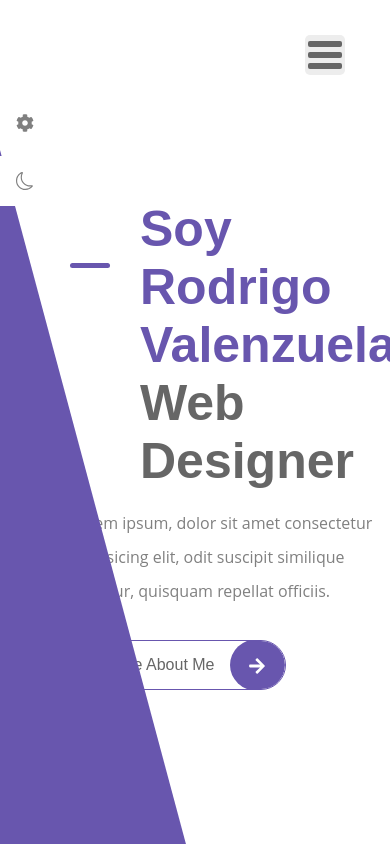
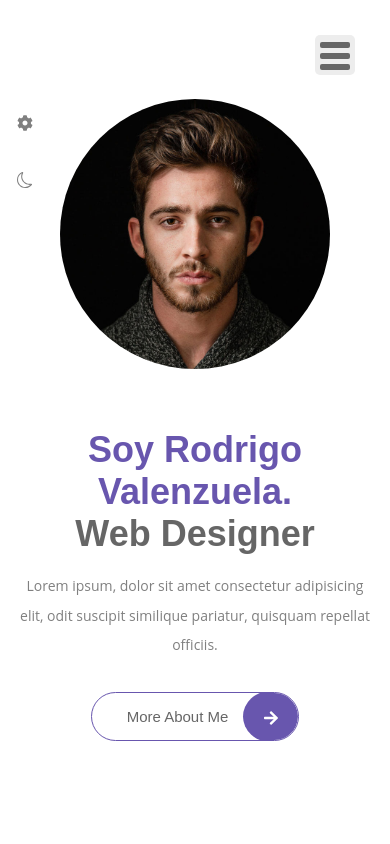
Before and after one commit to RodryVz/PortafolioReact, a React (Vite) app: page / in a window 390 px wide. Built offline with nearby package versions, Linux system fonts and the light colour scheme; a web font is replaced by a local one.

Commit message:
comienzo de @media

```diff
--- a/src/App.css
+++ b/src/App.css
@@ -37,10 +37,28 @@
     --title-color: hsl(0, 0%, 100%);
     --text-color: hsl(0, 0%, 46%);
     --body-color: hsl(0, 0%, 4%);
-    --container-color: hsl(0, 1%, 17%);
+    --container-color: hsl(0, 0%, 5%);
     --border-color: hsl(0, 0%, 15%);
 }
+/*================Responsive tipografia=======================*/
 
+@media screen  and (max-width: 1200px){
+    :root {
+        --big-font-size: 36px;
+        --h1-font-size: 32px;
+        --h2-font-size: 24px;
+        --h3-font-size: 20px;
+        --large-font-size: 16px;
+        --normal-font-size: 15px;
+        --small-font-size: 14px;
+        --smaller-font-size: 13px;
+        --tiny-font-size: 11px;
+    }
+}
+
+
+
+/*================Base=======================*/
 *{
     margin: 0;
     padding: 0;
--- a/src/App.tsx
+++ b/src/App.tsx
@@ -5,7 +5,8 @@
 import Home from "./page/home/Home"
 import About from "./page/about/About"
 import Portfolio from "./page/portfolio/Portfolio"
-import Contact from "./page/contact/Contact"
+import Contact from "./page/contact/Contact";
+import "./index.css"
 
 
 
--- a/src/components/navbar.css
+++ b/src/components/navbar.css
@@ -10,6 +10,7 @@
     width: 100%;
     padding: 30px 30px;
     transition: all 0.5s cubic-bezier(0.77, 0.2, 0.05, 1);
+    z-index: 100;
 }
 
 .show-menu{
@@ -48,17 +49,18 @@
 .nav__toggle {
     position: fixed;
     top: 35px;
-    right: 45px;
+    right: 35px;
     width: 40px;
     height: 40px;
     border-radius: 5px;
     background-color: var(--container-color);
-    padding: 6px 3px ;
+    padding: 7px 5px ;
+    z-index: 100;
 }
 
 .nav__toggle span{
     display: block;
-    width: 34px;
+    width: 30px;
     height: 6px;
     border-radius: 2px;
     background-color: var(--title-color);
@@ -90,6 +92,7 @@
         right: 30px;
         display: flex;
         align-items: center;
+        z-index: 100;
     }
 
     .nav__item{
--- /dev/null
+++ b/src/index.css
@@ -0,0 +1,188 @@
+@media screen and (max-width: 1400px) {
+    .container {
+        max-width: calc(100% - 180px);
+    }
+}
+
+@media screen and (max-width: 1200px) {
+    .grid {
+        gap: 20px;
+    }
+
+    .home__data{
+        padding-right: 40px;
+    }
+
+    .home__title {
+        font-size: var(--big-font-size);
+    }
+
+    .home__description {
+        font-size: var(--small-font-size);
+    }
+
+    .stats__title{
+        padding-left: 35px;
+    }
+
+    .stats__title::before {
+        width: 22px;
+    }
+
+    .skills__container {
+        row-gap: 32px;
+    }
+
+    .progress__circle{
+        width: 100px;
+        height: 100px;
+    }
+
+    .skills__title {
+        margin-top: 20px;
+    }
+
+    .resume__icon {
+        width: 36px;
+        height: 36px;
+        line-height: 38px;
+    }
+
+    .resume__item {
+        padding-left: 55px;
+    }
+
+    .portfolio__modal-content {
+        max-width: 600px;
+    }
+
+    .modal__close {
+        width: 40px;
+        height: 40px;
+    }
+
+    .form__input-group{
+        grid-template-columns: repeat(2, 1fr);
+        column-gap: 24px;
+    }
+
+    .form__input-group .form__input-div:last-child {
+        grid-column: 1/-1;
+    }
+
+    .form__input-div {
+        margin-bottom: 24px;
+    }
+
+}
+
+@media screen and (max-width: 1024px) {
+    .container {
+        max-width: 720px;
+    }
+
+    .home {
+        padding: 20px;
+        grid-template-columns: 5fr 7fr;
+    }
+
+    .home__data {
+        padding-right: 0;
+    }
+
+    .section{
+        padding-block: 50px;
+    }
+
+    section_title{
+        margin-bottom: 40px;
+    }
+
+    .about__container,
+    .resume__container,
+    .contact__container{
+        grid-template-columns: 1fr;
+    }
+
+    .about__container{
+        row-gap: 40px;
+    }
+
+    .subtitle__center{
+        margin-bottom: 45px;
+    }
+
+    .skills__container{
+        grid-template-columns: repeat(3, 1fr);
+    }
+
+    .resume__container {
+        row-gap: 45px;
+    }
+
+    .resume__item:not(:last-child){
+        margin-bottom: 45px;
+    }
+
+    .separator {
+        margin: 65px auto 50px;
+    }
+
+    .portfolio__container{
+        grid-template-columns: repeat(2,1fr);
+    }
+
+    .contact__container{
+        row-gap: 48px;
+    }
+
+@media screen and (max-width: 768px){
+    .home{
+        grid-template-columns: 1fr;
+        justify-items: center;
+        row-gap: 10px;
+    }
+
+    .color__block{
+        display: none;
+    }
+
+    .home__img{
+        width: 270px;
+        height: 270px;
+        border-radius: 50%;
+        margin-top: auto;
+    }
+
+    .home__content {
+        max-width: 500px;
+        text-align: center;
+        margin-bottom: auto;
+    }
+
+    .home__title {
+        padding-left: 0;
+    }
+
+    .home__title::before {
+        all: unset;
+    }
+
+    .home__title span {
+        display: block;
+    }
+
+    .container {
+        max-width: 540px;
+    }
+
+    .portfolio__modal-content{
+        padding: 25px 20px;
+    }
+
+    .modal__close {
+        top: -9%;
+        right: 0;
+    }
+    }
+}
--- a/src/page/portfolio/portfolio.css
+++ b/src/page/portfolio/portfolio.css
@@ -79,7 +79,7 @@
 
 .modal__list{
     grid-template-columns: repeat(2, 1fr);
-    row-gap: 10px;
+    row-gap: 10px !important;
     margin-bottom: 24px;
 }
 
```
